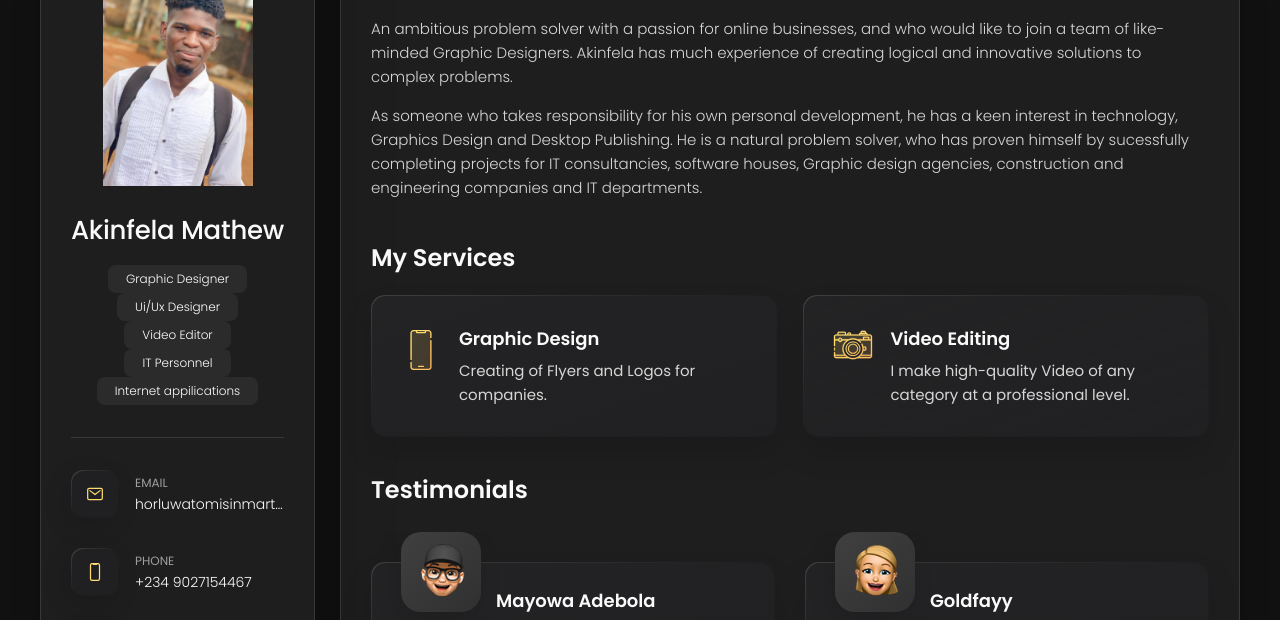
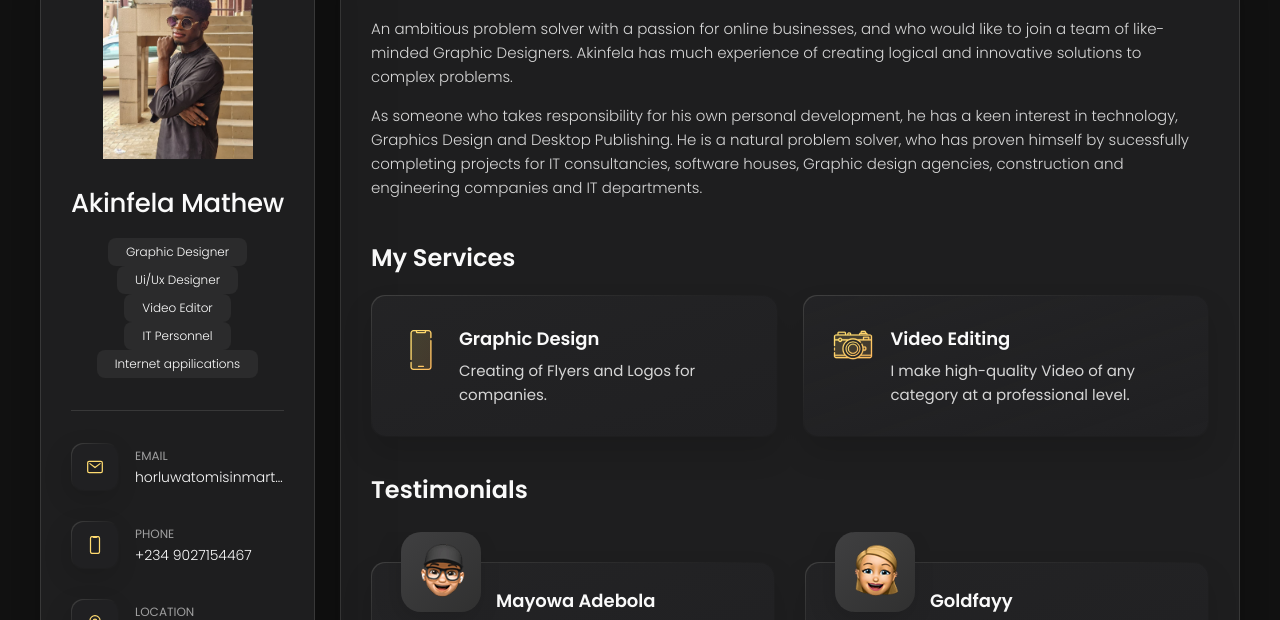
Before and after one commit to Solomonmatt/Tosin, a plain HTML site: page index.html in a window 1280 px wide. Shown: the part 162-782 px from the top of the page. Drawn offline with nearby package versions, Linux system fonts and the light colour scheme.

Commit message:
Update profile image in sidebar

```diff
--- a/index.html
+++ b/index.html
@@ -42,7 +42,7 @@
       <div class="sidebar-info">
 
         <figure class="avatar-box">
-          <img src="assets/images/passport.jpeg" alt="Tosin" width="80">
+          <img src="assets/images/profilee.jpg" alt="Tosin" width="80">
         </figure>
 
         <div class="info-content">
```
